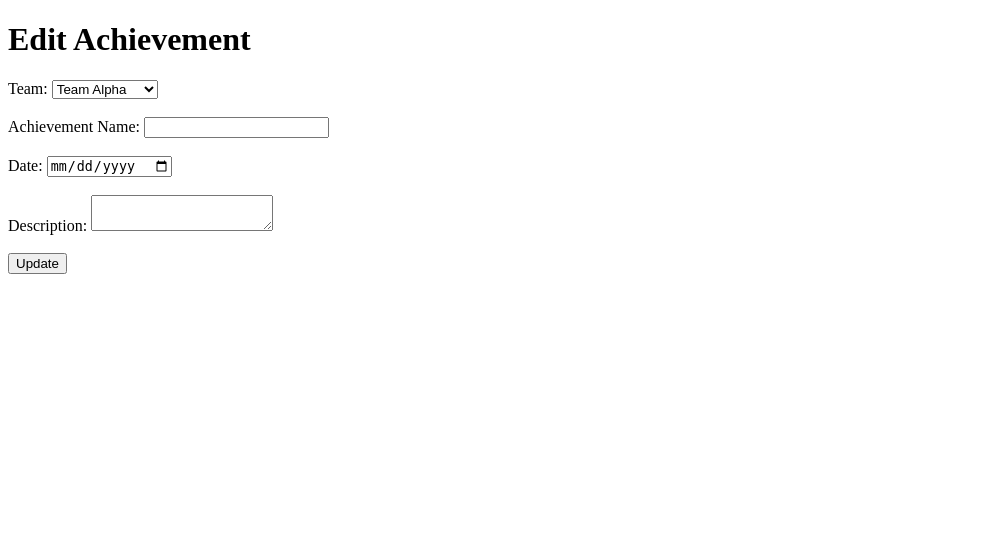
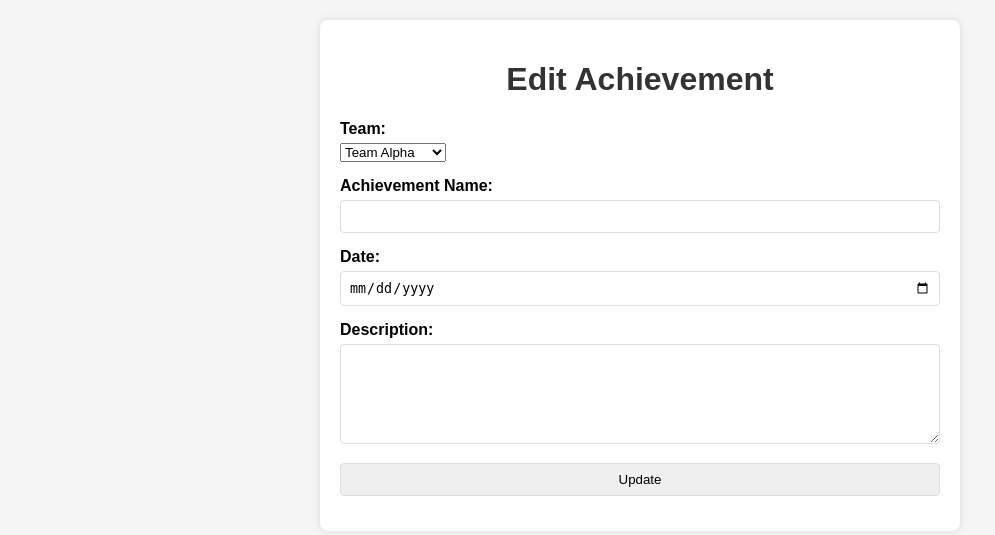
Before and after one commit to nathsteve13/fsp_esports, a PHP site: page /admin/achievement/edit-ach.php in a window 1280 px wide. Shown: the top 535 px of the page, without its empty margins (0-995 px from the left). Run offline with PHP 8.4, Linux system fonts and the light colour scheme; data comes from the database, SQL or seed files in the repository; data that the repository does not hold is empty.

Commit message:
AChievemtn design

```diff
--- a/admin/achievement/adminstyle.css
+++ b/admin/achievement/adminstyle.css
@@ -67,3 +67,42 @@ h1 {
 .card-actions a:hover {
     color: #0056b3;
 }
+.container {
+    max-width: 600px;
+    margin: 0 auto;
+    background: #fff;
+    padding: 20px;
+    border-radius: 8px;
+    box-shadow: 0 0 10px rgba(0,0,0,0.1);
+}
+.form-group {
+    margin-bottom: 15px;
+}
+.form-group label {
+    display: block;
+    margin-bottom: 5px;
+    font-weight: bold;
+}
+.form-group input,
+.form-group textarea {
+    width: 100%;
+    padding: 8px;
+    box-sizing: border-box;
+    border: 1px solid #ddd;
+    border-radius: 4px;
+}
+.form-group textarea {
+    height: 100px;
+    resize: vertical;
+}
+.form-group button {
+    padding: 10px 15px;
+    background-color: #5cb85c;
+    color: #fff;
+    border: none;
+    border-radius: 4px;
+    cursor: pointer;
+}
+.form-group button:hover {
+    background-color: #4cae4c;
+}
--- a/admin/achievement/edit-ach.php
+++ b/admin/achievement/edit-ach.php
@@ -38,12 +38,17 @@ $mysqli->close();
 
 <!DOCTYPE html>
 <html lang="en">
+
 <head>
     <title>Edit Achievement</title>
+    <link rel="stylesheet" href="adminstyle.css">
 </head>
+
 <body>
+    <div class="container">
         <h1>Edit Achievement</h1>
         <form method="POST" action="">
+            <div class="form-group">
                 <label>Team:</label>
                 <select name="idteam">
                     <?php
@@ -61,18 +66,25 @@ $mysqli->close();
                     $stmt->close();
                     $mysqli->close();
                     ?>
-        </select><br><br>
+                </select>
+            </div>
+            <div class="form-group">
+                <label>Achievement Name:</label>
+                <input type="text" name="name" value="<?php echo $achievement['name']; ?>" required>
+            </div>
+            <div class="form-group">
+                <label>Date:</label>
+                <input type="date" name="date" value="<?php echo $achievement['date']; ?>" required>
+            </div>
+            <div class="form-group">
+                <label>Description:</label>
+                <textarea name="description"><?php echo $achievement['description']; ?></textarea>
+            </div>
+            <div class="form-group">
+                <input type="submit" value="Update">
+            </div>
+        </form>
+    </div>
+</body>
 
-        <label>Achievement Name:</label>
-        <input type="text" name="name" value="<?php echo $achievement['name']; ?>" required><br><br>
-
-        <label>Date:</label>
-        <input type="date" name="date" value="<?php echo $achievement['date']; ?>" required><br><br>
-
-        <label>Description:</label>
-        <textarea name="description"><?php echo $achievement['description']; ?></textarea><br><br>
-
-        <input type="submit" value="Update">
-    </form>
-</body>
 </html>
```
Also changed, not shown: admin/achievement/add-ach.php (+15 -8 lines). Lines whose indentation alone changed are shown as unchanged.
